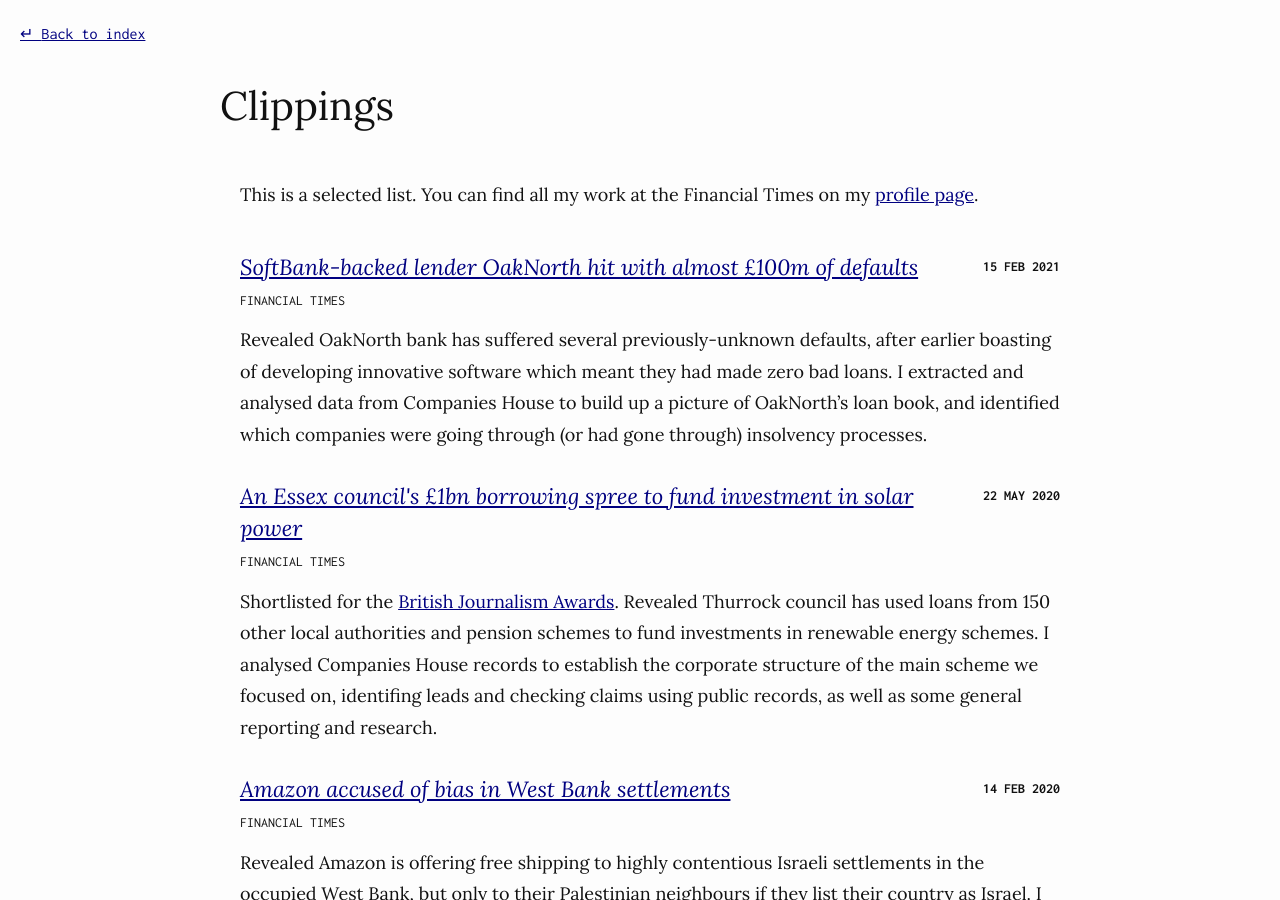
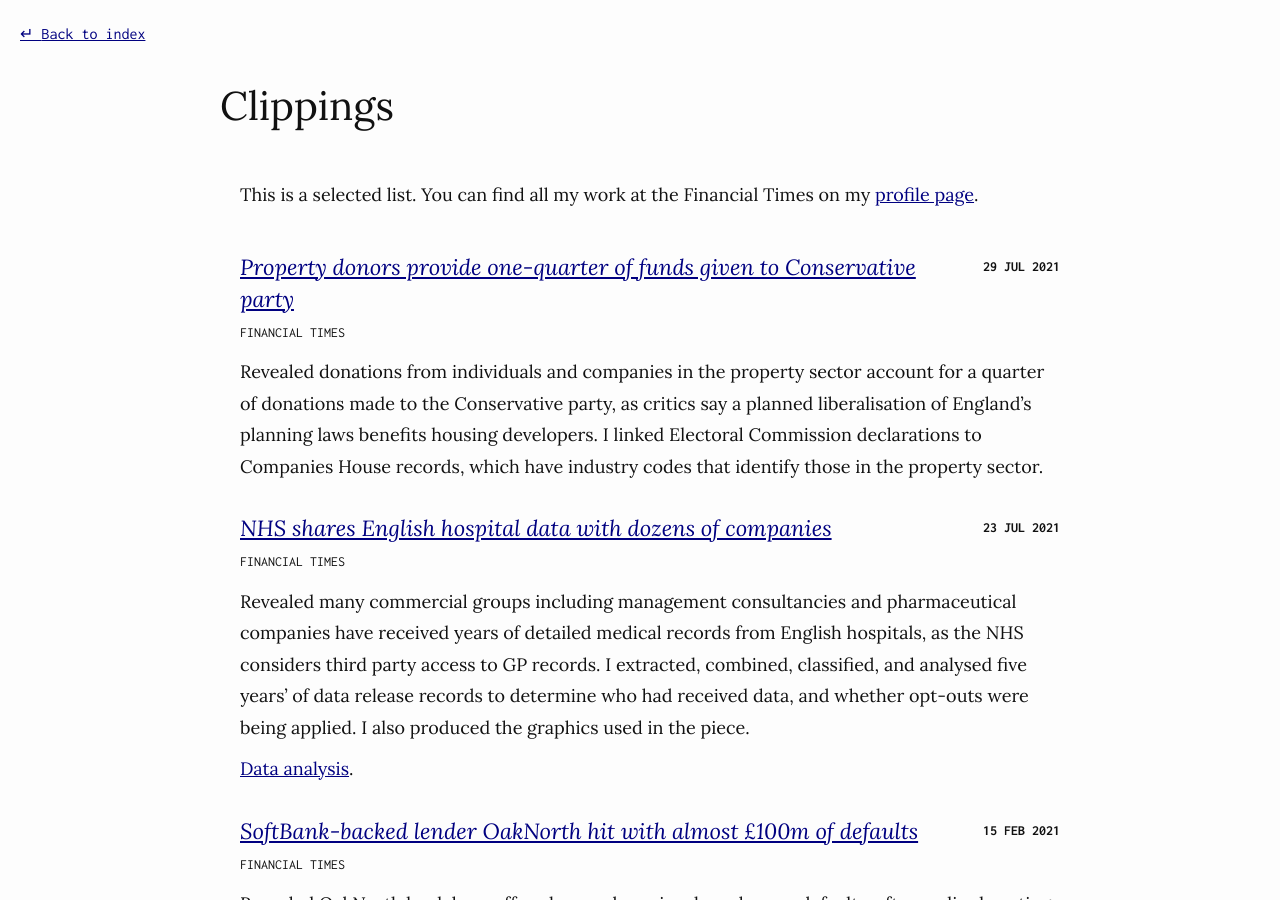
Before and after one commit to maxharlow/maxharlow.github.io, a Jekyll site: the page built from clippings.md, in a window 1280 px wide and 900 px high. Built offline with Jekyll 4.4.1, drawn with Linux system fonts in a browser that asks for light colours.

Commit message:
Clipping update

```diff
--- a/_data/clippings.yaml
+++ b/_data/clippings.yaml
@@ -1,3 +1,43 @@
+-   title: Property donors provide one-quarter of funds given to Conservative party
+    publication: Financial Times
+    web:
+        - title: Property donors provide one-quarter of funds given to Tory party
+          link: https://www.ft.com/content/c5737fbb-2893-4a5a-be5e-965785f1a37b
+          date: 29-07-2021
+          credit: byline
+          type: news story
+    print:
+        - title: Property sector donations rise to quarter of all funds gifted to Tories
+          date: 30-07-2021
+          credit: byline
+          type: news story
+          slot: splash
+    summary: |
+        Revealed donations from individuals and companies in the property sector account for a quarter of donations made to the Conservative party, as critics say a planned liberalisation of England's planning laws benefits housing developers.
+    contribution: |
+        I linked Electoral Commission declarations to Companies House records, which have industry codes that identify those in the property sector.
+
+-   title: NHS shares English hospital data with dozens of companies
+    publication: Financial Times
+    web:
+        - title: NHS shares English hospital data with dozens of companies
+          link: https://www.ft.com/content/6f9f6f1f-e2d1-4646-b5ec-7d704e45149e
+          date: 23-07-2021
+          credit: byline
+          type: feature
+        - link: https://github.com/Financial-Times/nhs-data-access-analysis
+          type: data analysis
+    print:
+        - title: NHS shares English hospital medical records with dozens of companies
+          date: 24-07-2021
+          credit: byline
+          type: analysis
+          slot: inside
+    summary: |
+        Revealed many commercial groups including management consultancies and pharmaceutical companies have received years of detailed medical records from English hospitals, as the NHS considers third party access to GP records.
+    contribution: |
+        I extracted, combined, classified, and analysed five years' of data release records to determine who had received data, and whether opt-outs were being applied. I also produced the graphics used in the piece.
+
 -   title: SoftBank-backed lender OakNorth hit with almost £100m of defaults
     publication: Financial Times
     web:
@@ -5,7 +45,7 @@
           link: https://www.ft.com/content/d6645c7f-bb4e-4275-9a7e-9b1fa3a1317b
           date: 15-02-2021
           credit: byline
-          type: feature
+          type: news story
     print:
         - title: OakNorth hit with £100m of defaults
           date: 15-02-2021
```
